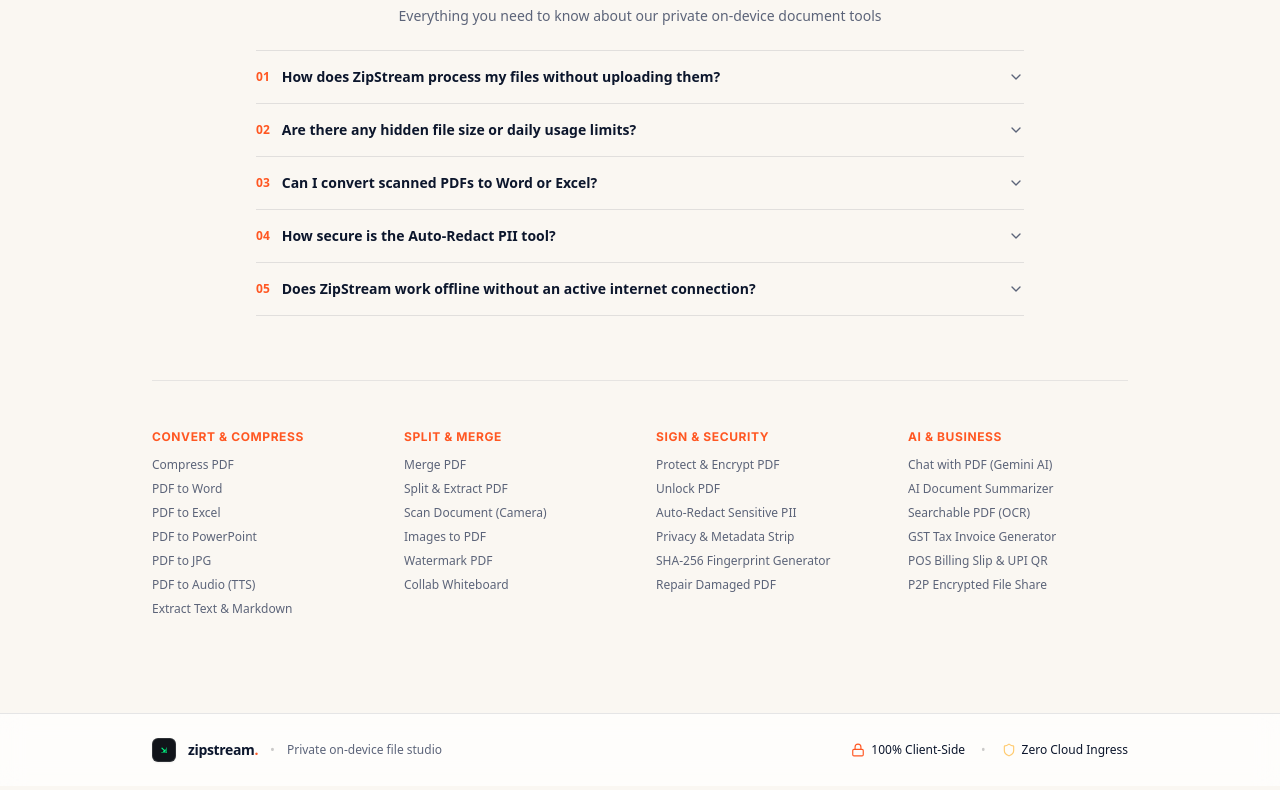
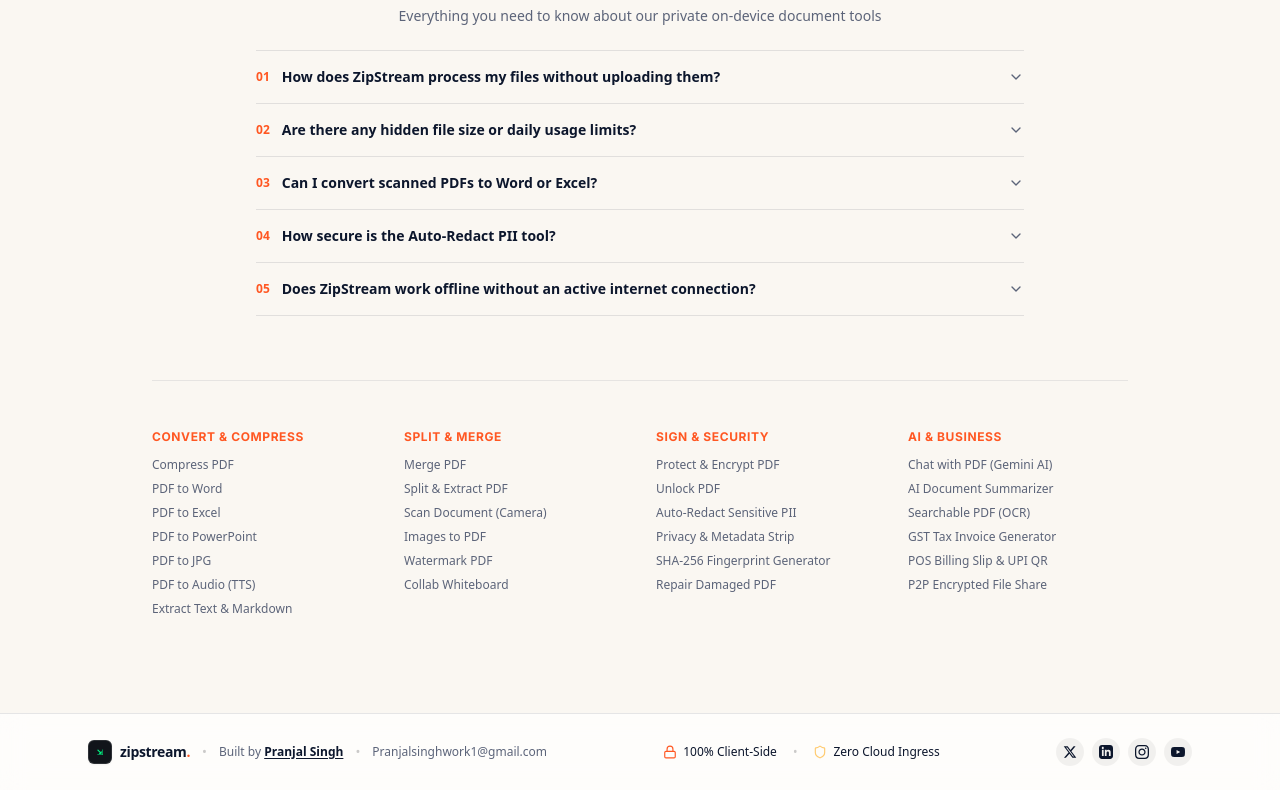
Before and after one commit to Pranjalwork1/ZipStreamCompression, a React (Vite) app: page / in a window 1280 px wide. Shown: the part 4654-5444 px from the top of the page. Built offline with nearby package versions, Linux system fonts and the light colour scheme.

Commit message:
SEO: add Organization & LocalBusiness schema, character-optimized title/desc, Meta Pixel, and footer social links

```diff
--- a/index.html
+++ b/index.html
@@ -26,13 +26,13 @@
     rel="stylesheet" />
 
   <!-- Primary SEO Metadata -->
-  <title>Compress PDF Online Free — Merge, Split, Convert PDF | ZipStream</title>
-  <meta name="title" content="Compress PDF Online Free — Merge, Split, Convert PDF | ZipStream" />
+  <title>Compress PDF Online Free — Fast & Private | ZipStream</title>
+  <meta name="title" content="Compress PDF Online Free — Fast & Private | ZipStream" />
   <meta name="description"
-    content="ZipStream: Free online PDF tools — compress PDF, merge PDF, split PDF, convert PDF to Word, JPG, Excel. 100% private, no upload, works in your browser. Fast, secure & unlimited." />
+    content="ZipStream is a free, privacy-first online tool to compress, merge, split, and convert PDFs and files directly in your browser. No file upload or signup needed." />
   <meta name="keywords"
     content="compress pdf online free, reduce pdf size, pdf compressor, merge pdf online, split pdf online, pdf to word converter, pdf to jpg, pdf to excel, convert pdf free, compress pdf without losing quality, online pdf editor, pdf tools free, pdf merger, pdf splitter, pdf converter, compress image online, photo compressor, document scanner online, images to pdf, watermark pdf, unlock pdf, protect pdf, ocr pdf, pdf to text, free pdf tools, pdf compression tool, best pdf compressor, compress large pdf, reduce pdf file size online, pdf tools no upload, private pdf compressor, browser-based pdf tools" />
-  <meta name="author" content="ZipStream Studio" />
+  <meta name="author" content="Pranjal Singh (ZipStream)" />
   <meta name="robots" content="index, follow, max-snippet:-1, max-image-preview:large, max-video-preview:-1" />
   <meta name="googlebot" content="index, follow" />
   <meta name="google-site-verification" content="google53d4a97d2e287d34" />
@@ -50,7 +50,7 @@
   <!-- Open Graph / Facebook -->
   <meta property="og:type" content="website" />
   <meta property="og:url" content="https://zipstream.online/" />
-  <meta property="og:title" content="Compress PDF Online Free — Merge, Split, Convert PDF | ZipStream" />
+  <meta property="og:title" content="Compress PDF Online Free — Fast & Private | ZipStream" />
   <meta property="og:description"
     content="Free online PDF tools: compress, merge, split, convert PDF. 100% private — files never leave your browser. Fast, unlimited, no signup required." />
   <meta property="og:site_name" content="ZipStream — Free PDF & File Tools" />
@@ -64,7 +64,7 @@
   <!-- Twitter Cards -->
   <meta name="twitter:card" content="summary_large_image" />
   <meta name="twitter:url" content="https://zipstream.online/" />
-  <meta name="twitter:title" content="Compress PDF Online Free — Merge, Split, Convert PDF | ZipStream" />
+  <meta name="twitter:title" content="Compress PDF Online Free — Fast & Private | ZipStream" />
   <meta name="twitter:description"
     content="Free PDF tools: compress, merge, split & convert PDF online. No upload needed — 100% browser-based, private and unlimited." />
   <meta name="twitter:image"
@@ -78,16 +78,86 @@
   <link rel="apple-touch-icon" sizes="180x180" href="/apple-touch-icon.png" />
   <link rel="shortcut icon" href="/favicon.ico" />
 
+  <!-- Meta Pixel Code -->
+  <script>
+    !function(f,b,e,v,n,t,s)
+    {if(f.fbq)return;n=f.fbq=function(){n.callMethod?
+    n.callMethod.apply(n,arguments):n.queue.push(arguments)};
+    if(!f._fbq)f._fbq=n;n.push=n;n.loaded=!0;n.version='2.0';
+    n.queue=[];t=b.createElement(e);t.async=!0;
+    t.src=v;s=b.getElementsByTagName(e)[0];
+    s.parentNode.insertBefore(t,s)}(window, document,'script',
+    'https://connect.facebook.net/en_US/fbevents.js');
+    fbq('init', 'YOUR_PIXEL_ID');
+    fbq('track', 'PageView');
+  </script>
+
   <!-- Structured Data (JSON-LD) for Maximum SEO -->
   <script type="application/ld+json">
     {
       "@context": "https://schema.org",
       "@graph": [
         {
+          "@type": "Organization",
+          "@id": "https://zipstream.online/#organization",
+          "name": "ZipStream",
+          "url": "https://zipstream.online/",
+          "logo": {
+            "@type": "ImageObject",
+            "@id": "https://zipstream.online/#logo",
+            "url": "https://zipstream.online/logo512.png",
+            "caption": "ZipStream Logo",
+            "width": 512,
+            "height": 512
+          },
+          "founder": {
+            "@type": "Person",
+            "name": "Pranjal Singh",
+            "jobTitle": "Founder & Developer",
+            "url": "https://www.linkedin.com/in/pranjal-singh-02aba0363/",
+            "sameAs": [
+              "https://www.linkedin.com/in/pranjal-singh-02aba0363/",
+              "https://x.com/Pranjalwork",
+              "https://www.instagram.com/officialpranjal1111?igsi=MTliZzVnODd1dWZzZw=="
+            ]
+          },
+          "email": "Pranjalsinghwork1@gmail.com",
+          "sameAs": [
+            "https://x.com/Pranjalwork",
+            "https://www.linkedin.com/in/pranjal-singh-02aba0363/",
+            "https://www.instagram.com/officialpranjal1111?igsi=MTliZzVnODd1dWZzZw==",
+            "https://www.youtube.com/@DecodingPranjalSingh"
+          ]
+        },
+        {
+          "@type": "LocalBusiness",
+          "@id": "https://zipstream.online/#localbusiness",
+          "name": "ZipStream Studio",
+          "image": "https://zipstream.online/logo512.png",
+          "url": "https://zipstream.online/",
+          "email": "Pranjalsinghwork1@gmail.com",
+          "priceRange": "$0",
+          "address": {
+            "@type": "PostalAddress",
+            "addressLocality": "Greater Noida",
+            "addressRegion": "Uttar Pradesh",
+            "addressCountry": "IN"
+          },
+          "areaServed": "Global",
+          "sameAs": [
+            "https://x.com/Pranjalwork",
+            "https://www.linkedin.com/in/pranjal-singh-02aba0363/",
+            "https://www.instagram.com/officialpranjal1111?igsi=MTliZzVnODd1dWZzZw=="
+          ]
+        },
+        {
           "@type": "WebSite",
           "@id": "https://zipstream.online/#website",
           "name": "ZipStream — Free Online PDF & File Tools",
           "url": "https://zipstream.online/",
+          "publisher": {
+            "@id": "https://zipstream.online/#organization"
+          },
           "description": "Free online PDF tools: compress PDF, merge PDF, split PDF, convert PDF to Word, JPG, Excel and more. 100% private, no upload required.",
           "potentialAction": {
             "@type": "SearchAction",
@@ -213,6 +283,11 @@
 
 <body
   class="bg-[#FAF7F2] dark:bg-[#0B132B] text-[#0C162C] dark:text-[#F3F4F6] antialiased selection:bg-[#FF5722] selection:text-white transition-colors duration-200">
+  <!-- Meta Pixel Noscript Fallback -->
+  <noscript>
+    <img height="1" width="1" style="display:none"
+         src="https://www.facebook.com/tr?id=YOUR_PIXEL_ID&ev=PageView&noscript=1"/>
+  </noscript>
   <div id="root"></div>
   <script type="module" src="/src/main.tsx"></script>
 </body>
--- a/src/App.tsx
+++ b/src/App.tsx
@@ -662,11 +662,11 @@
 
       {/* Nomu Storefront Inspired Clean Footer */}
       <footer className="border-t border-[#0C162C]/10 dark:border-white/10 bg-white/70 dark:bg-[#080E1E]/90 backdrop-blur-md py-6 text-[13px] text-[#5C6479] dark:text-white/60 transition-colors">
-        <div className="max-w-5xl mx-auto px-4 sm:px-6 flex flex-col sm:flex-row items-center justify-between gap-4">
-          <div className="flex items-center gap-3">
+        <div className="max-w-6xl mx-auto px-4 sm:px-6 flex flex-col md:flex-row items-center justify-between gap-4">
+          <div className="flex flex-wrap items-center justify-center sm:justify-start gap-3">
             <button
               onClick={() => navigateTo('/')}
-              className="flex items-center gap-3 cursor-pointer group text-left"
+              className="flex items-center gap-2 cursor-pointer group text-left"
             >
               <div className="relative w-6 h-6 rounded-md bg-[#11141a] border border-white/[0.12] text-white flex items-center justify-center shrink-0 shadow-xs group-hover:border-[#00ff87]/60">
                 <span className="text-[10px] font-mono font-bold text-[#00ff87]">⇲</span>
@@ -675,9 +675,12 @@
                 zipstream<span className="text-[#FF5722]">.</span>
               </span>
             </button>
-            <span className="text-black/20 dark:text-white/20">•</span>
-            <span className="text-xs">Private on-device file studio</span>
+            <span className="text-black/20 dark:text-white/20 hidden sm:inline">•</span>
+            <span className="text-xs">Built by <a href="https://www.linkedin.com/in/pranjal-singh-02aba0363/" target="_blank" rel="noopener noreferrer" className="font-semibold text-[#0C162C] dark:text-white hover:text-[#FF5722] underline underline-offset-2 transition-colors">Pranjal Singh</a></span>
+            <span className="text-black/20 dark:text-white/20 hidden sm:inline">•</span>
+            <a href="mailto:Pranjalsinghwork1@gmail.com" className="text-xs hover:text-[#FF5722] transition-colors">Pranjalsinghwork1@gmail.com</a>
           </div>
+
           <div className="flex items-center gap-4 text-xs">
             <span className="flex items-center gap-1.5 font-medium text-[#0C162C] dark:text-white/90">
               <Lock className="w-3.5 h-3.5 text-[#FF5722]" />
@@ -688,6 +691,65 @@
               <Shield className="w-3.5 h-3.5 text-[#FFCB70]" />
               Zero Cloud Ingress
             </span>
+          </div>
+
+          {/* Social Media Links */}
+          <div className="flex items-center gap-2" aria-label="Social Media Links">
+            {/* X (Twitter) */}
+            <a
+              href="https://x.com/Pranjalwork"
+              target="_blank"
+              rel="noopener noreferrer"
+              aria-label="X (Twitter) profile"
+              className="w-7 h-7 flex items-center justify-center rounded-full bg-black/5 dark:bg-white/10 hover:bg-[#FF5722]/10 hover:text-[#FF5722] text-[#0C162C] dark:text-white transition-all duration-150"
+              title="Follow on X"
+            >
+              <svg className="w-3.5 h-3.5 fill-current" viewBox="0 0 24 24">
+                <path d="M18.244 2.25h3.308l-7.227 8.26 8.502 11.24H16.17l-5.214-6.817L4.99 21.75H1.68l7.73-8.835L1.254 2.25H8.08l4.713 6.231zm-1.161 17.52h1.833L7.084 4.126H5.117z"/>
+              </svg>
+            </a>
+
+            {/* LinkedIn */}
+            <a
+              href="https://www.linkedin.com/in/pranjal-singh-02aba0363/"
+              target="_blank"
+              rel="noopener noreferrer"
+              aria-label="LinkedIn profile"
+              className="w-7 h-7 flex items-center justify-center rounded-full bg-black/5 dark:bg-white/10 hover:bg-[#0077B5]/10 hover:text-[#0077B5] text-[#0C162C] dark:text-white transition-all duration-150"
+              title="Connect on LinkedIn"
+            >
+              <svg className="w-3.5 h-3.5 fill-current" viewBox="0 0 24 24">
+                <path d="M19 0h-14c-2.761 0-5 2.239-5 5v14c0 2.761 2.239 5 5 5h14c2.762 0 5-2.239 5-5v-14c0-2.761-2.238-5-5-5zm-11 19h-3v-11h3v11zm-1.5-12.268c-.966 0-1.75-.79-1.75-1.764s.784-1.764 1.75-1.764 1.75.79 1.75 1.764-.783 1.764-1.75 1.764zm13.5 12.268h-3v-5.604c0-3.368-4-3.113-4 0v5.604h-3v-11h3v1.765c1.396-2.586 7-2.777 7 2.476v6.759z"/>
+              </svg>
+            </a>
+
+            {/* Instagram */}
+            <a
+              href="https://www.instagram.com/officialpranjal1111?igsi=MTliZzVnODd1dWZzZw=="
+              target="_blank"
+              rel="noopener noreferrer"
+              aria-label="Instagram profile"
+              className="w-7 h-7 flex items-center justify-center rounded-full bg-black/5 dark:bg-white/10 hover:bg-[#E1306C]/10 hover:text-[#E1306C] text-[#0C162C] dark:text-white transition-all duration-150"
+              title="Follow on Instagram"
+            >
+              <svg className="w-3.5 h-3.5 fill-current" viewBox="0 0 24 24">
+                <path d="M12 2.163c3.204 0 3.584.012 4.85.07 3.252.148 4.771 1.691 4.919 4.919.058 1.265.069 1.645.069 4.849 0 3.205-.012 3.584-.069 4.849-.149 3.225-1.664 4.771-4.919 4.919-1.266.058-1.644.07-4.85.07-3.204 0-3.584-.012-4.849-.07-3.26-.149-4.771-1.699-4.919-4.92-.058-1.265-.07-1.644-.07-4.849 0-3.204.013-3.583.07-4.849.149-3.227 1.664-4.771 4.919-4.919 1.266-.057 1.645-.069 4.849-.069zm0-2.163c-3.259 0-3.667.014-4.947.072-4.358.2-6.78 2.618-6.98 6.98-.059 1.281-.073 1.689-.073 4.948 0 3.259.014 3.668.072 4.948.2 4.358 2.618 6.78 6.98 6.98 1.281.058 1.689.072 4.948.072 3.259 0 3.668-.014 4.948-.072 4.354-.2 6.782-2.618 6.979-6.98.059-1.28.073-1.689.073-4.948 0-3.259-.014-3.667-.072-4.947-.196-4.354-2.617-6.78-6.979-6.98-1.281-.059-1.69-.073-4.949-.073zm0 5.838c-3.403 0-6.162 2.759-6.162 6.162s2.759 6.163 6.162 6.163 6.162-2.759 6.162-6.163c0-3.403-2.759-6.162-6.162-6.162zm0 10.162c-2.209 0-4-1.79-4-4 0-2.209 1.791-4 4-4s4 1.791 4 4c0 2.21-1.791 4-4 4zm6.406-11.845c-.796 0-1.441.645-1.441 1.44s.645 1.44 1.441 1.44c.795 0 1.439-.645 1.439-1.44s-.644-1.44-1.439-1.44z"/>
+              </svg>
+            </a>
+
+            {/* YouTube ("Decoding Pranjal Singh") */}
+            <a
+              href="https://www.youtube.com/@DecodingPranjalSingh"
+              target="_blank"
+              rel="noopener noreferrer"
+              aria-label="Decoding Pranjal Singh YouTube channel"
+              className="w-7 h-7 flex items-center justify-center rounded-full bg-black/5 dark:bg-white/10 hover:bg-[#FF0000]/10 hover:text-[#FF0000] text-[#0C162C] dark:text-white transition-all duration-150"
+              title="Decoding Pranjal Singh on YouTube"
+            >
+              <svg className="w-3.5 h-3.5 fill-current" viewBox="0 0 24 24">
+                <path d="M23.498 6.186a3.016 3.016 0 0 0-2.122-2.136C19.505 3.545 12 3.545 12 3.545s-7.505 0-9.377.505A3.017 3.017 0 0 0 .502 6.186C0 8.07 0 12 0 12s0 3.93.502 5.814a3.016 3.016 0 0 0 2.122 2.136c1.871.505 9.376.505 9.376.505s7.505 0 9.377-.505a3.015 3.015 0 0 0 2.122-2.136C24 15.93 24 12 24 12s0-3.93-.502-5.814zM9.545 15.568V8.432L15.818 12l-6.273 3.568z"/>
+              </svg>
+            </a>
           </div>
         </div>
       </footer>
```
